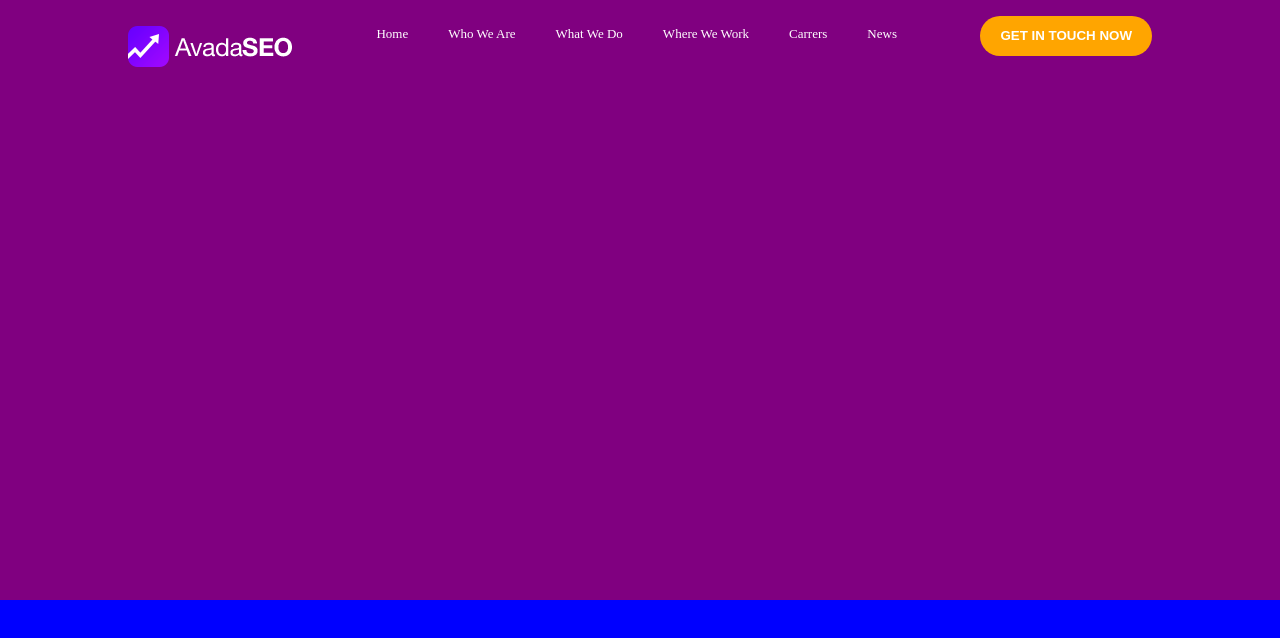
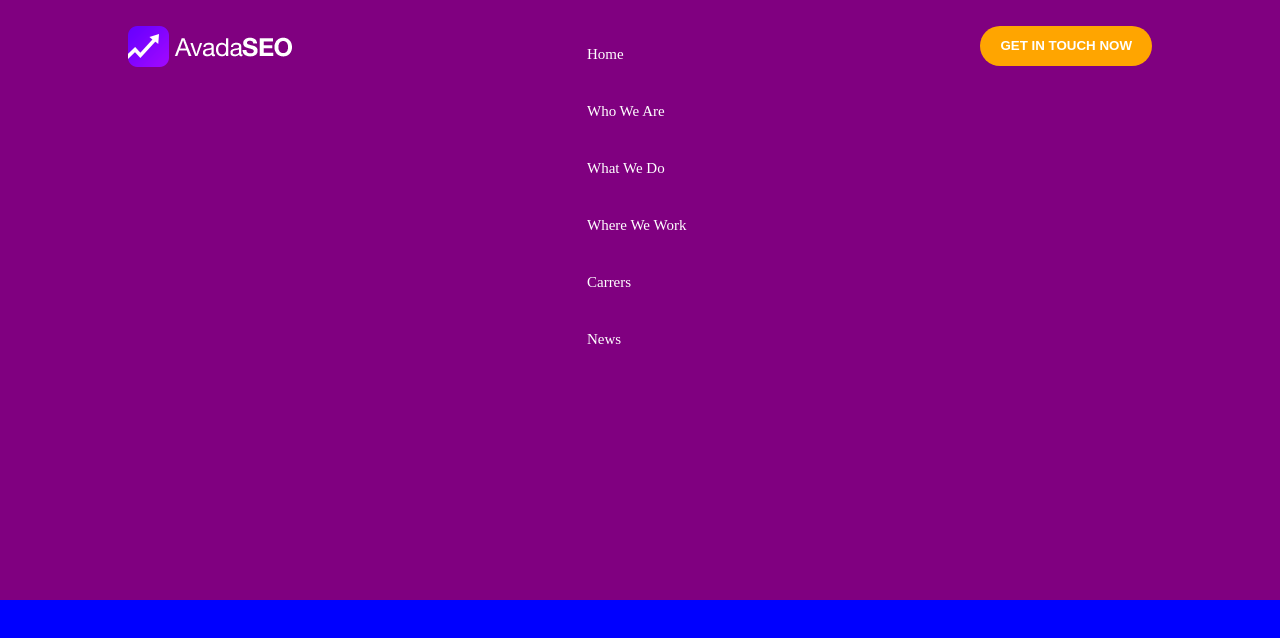
Before and after one commit to GianniPio/proj-html-vuejs, a Vue app: page / in a window 1280 px wide. Shown: the top 638 px of the page. Built offline with nearby package versions, Linux system fonts and the light colour scheme.

Commit message:
menu with props

```diff
--- /dev/null
+++ b/src/components/Menu.vue
@@ -0,0 +1,37 @@
+<template>
+    <ul>
+        <li>
+            <a :href="voices.link">{{voices.title}}</a>
+        </li>
+    </ul>
+
+</template>
+
+<script>
+export default {
+  name: 'Menu',
+  props: {
+    voices: Object,
+  }
+}
+</script>
+
+<style scoped lang="scss">
+
+ li {
+
+    display: flex;
+    padding: 20px;
+
+    a {
+        color: white;
+        text-decoration: none;
+
+        &:hover {
+        color: orange;
+        }
+    }
+
+}
+
+</style>
--- a/src/components/SeoHeader.vue
+++ b/src/components/SeoHeader.vue
@@ -9,12 +9,9 @@
 
         <!-- Menu -->
         <div id="menu">
-            <ul>
-                <li v-for="voice, i in menu" :key="i">
-                    <a :href="voice.link">{{voice.title}}</a>
-                </li>
-            </ul>
+         <Menu v-for="voice, i in menu" :key="i" :voices="voice"/>
         </div>
+
 
         <!-- Bottone -->
         <button>
@@ -27,9 +24,13 @@
 </template>
 
 <script>
+import Menu from "@/components/Menu.vue"
 
 export default {
   name: 'SeoHeader',
+  components: {
+    Menu,
+  },
 
   data() {
     return {
@@ -89,28 +90,11 @@ header {
     #menu {
 
         display: inline-block;
-        font-size: 13px;
+        font-size: 15px;
 
-        li {
-            display: inline;
-            padding: 20px;
-
-            a {
-                color: white;
-                text-decoration: none;
-
-                &:hover {
-                color: orange;
-                }
-            }
-
-
-
-        }
     }
 
     button {
-            margin-top: -10px;
             height: 7%;
             line-height: 0%;
             padding: 20px;
```
